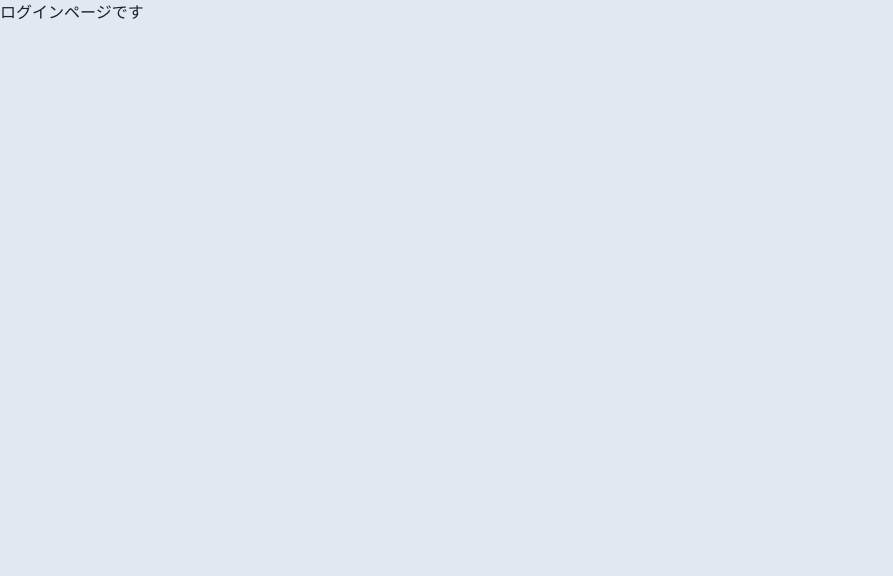
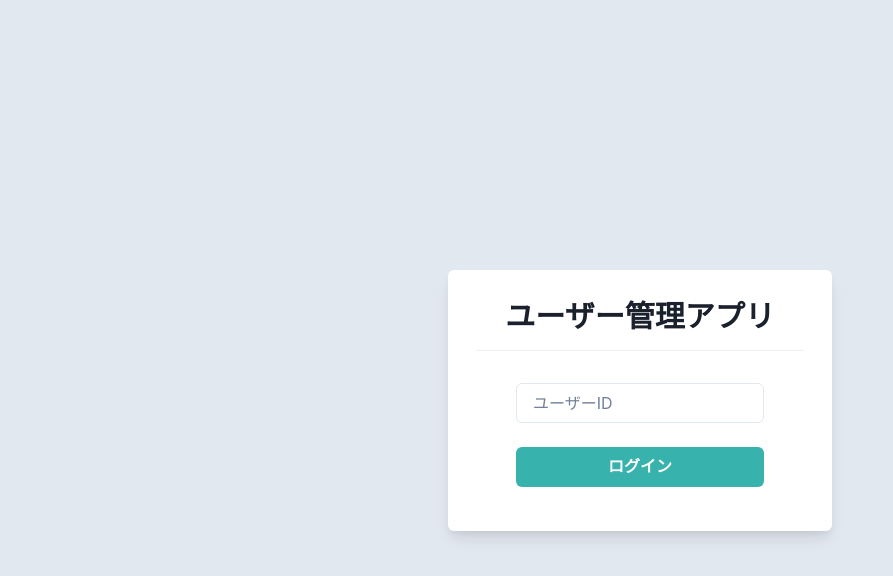
Before and after one commit to uenomoto/react-starter-app-ts, a React (Create React App) app: page / in a window 1280 px wide. Shown: the top 576 px of the page, without its empty margins (0-893 px from the left). Built offline with nearby package versions, Linux system fonts and the light colour scheme.

Commit message:
ログイン画面作成

```diff
--- /dev/null
+++ b/src/components/atoms/button/PrimaryButton.tsx
@@ -0,0 +1,15 @@
+import { FC, memo, ReactNode } from "react";
+import { Button } from "@chakra-ui/react";
+
+// 型
+type Props = {
+  children: ReactNode;
+};
+
+export const PrimaryButton: FC<Props> = memo(({ children }) => {
+  return (
+    <Button bg="teal.400" color="white" _hover={{ opacity: "0.8" }}>
+      {children}
+    </Button>
+  );
+});
--- a/src/components/molecules/MenuDrawer.tsx
+++ b/src/components/molecules/MenuDrawer.tsx
@@ -5,7 +5,7 @@
   DrawerBody,
   DrawerContent,
   DrawerOverlay,
-  useDisclosure,
+  Stack,
 } from "@chakra-ui/react";
 
 // 型定義
@@ -24,6 +24,7 @@
         <DrawerOverlay>
           <DrawerContent>
             <DrawerBody p={0} bg="gray.100">
+              <Stack spacing={6} py={4} px={10}>
                 <Button onClick={onClickHome} w="100%">
                   TOP
                 </Button>
@@ -33,6 +34,7 @@
                 <Button onClick={onClickSetting} w="100%">
                   設定
                 </Button>
+              </Stack>
             </DrawerBody>
           </DrawerContent>
         </DrawerOverlay>
--- a/src/components/pages/Login.tsx
+++ b/src/components/pages/Login.tsx
@@ -1,5 +1,29 @@
 import { FC, memo } from "react";
+import {
+  Box,
+  Button,
+  Divider,
+  Flex,
+  Heading,
+  Input,
+  Stack,
+} from "@chakra-ui/react";
+
+import { PrimaryButton } from "../atoms/button/PrimaryButton";
 
 export const Login: FC = memo(() => {
-  return <p>ログインページです</p>;
+  return (
+    <Flex align="center" justify="center" height="100vh">
+      <Box bg="white" w="sm" p={7} borderRadius="md" shadow="lg">
+        <Heading as="h1" size="lg" textAlign="center">
+          ユーザー管理アプリ
+        </Heading>
+        <Divider my={4} />
+        <Stack spacing={6} py={4} px={10}>
+          <Input placeholder="ユーザーID" />
+          <PrimaryButton>ログイン</PrimaryButton>
+        </Stack>
+      </Box>
+    </Flex>
+  );
 });
```
Lines whose indentation alone changed are shown as unchanged.
